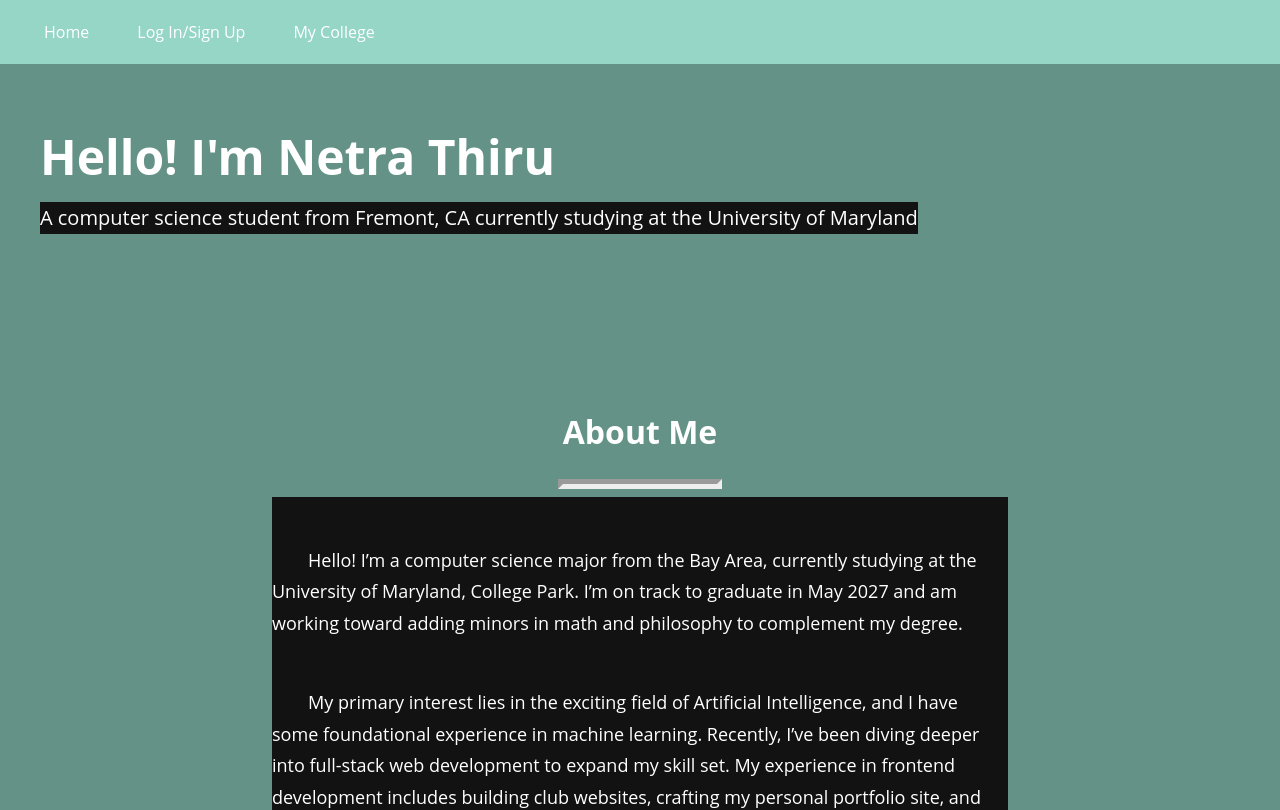
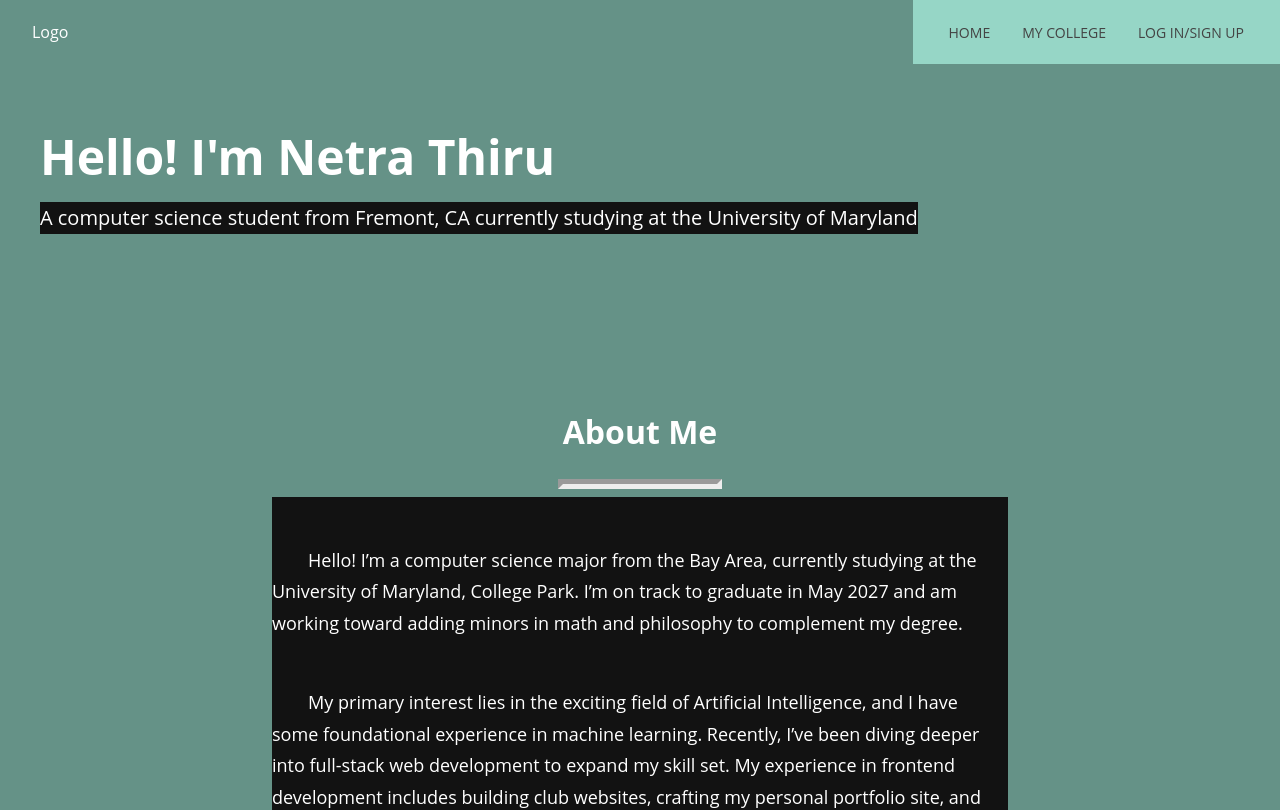
Before and after one commit to NetThi123/BitCamp2025, a React (Vite) app in the folder my-app/: page /homepage in a window 1280 px wide. Shown: the top 810 px of the page. Built offline with nearby package versions, Linux system fonts and the light colour scheme.

Commit message:
navbar to right + silly goofy anim

```diff
--- a/my-app/src/App.css
+++ b/my-app/src/App.css
@@ -46,15 +46,33 @@ h3 {
   color: #9c688a;
 }
 
+.navbar-container{
+  display: flex;
+  align-items: center;
+  justify-content: space-between;
+  flex-wrap: nowrap;
+  gap:10px;
+}
 /* Navigation Bar */
-nav {
+nav{
   position: sticky;
   top: 0;
   z-index: 1000;
   display: flex;
   justify-content: flex-start;
+  align-items: center;
   background-color: #96d6c6;
   padding: 1.25rem;
+}
+
+a {
+  color: inherit; /* Inherit color from parent */
+  text-decoration: inherit; /* Remove underline */
+}
+
+a:hover {
+  color: inherit; /* Prevent default blue hover color */
+  text-decoration: inherit;
 }
 
 nav a {
@@ -63,6 +81,52 @@ nav a {
   padding: 0 1.5rem;
   text-align: left;
 }
+
+.logo{
+  margin-left: 2rem;
+}
+
+.topnav {
+  position: relative;
+}
+
+.topnav a {
+  color: #444;
+  text-decoration: none;
+  text-transform: uppercase;
+  font-size: 14px;
+  position: relative;
+  padding: 1rem;
+  padding-bottom: 0.5rem;
+}
+
+.topnav a::before {
+  content: '';
+  display: block;
+  height: 5px;
+  background-color: #444;
+  position: absolute;
+  top: 0;
+  left: 0;
+  width: 0%;
+
+  transition: width ease-in-out 250ms;
+}
+
+.topnav a:hover::before {
+  width: 100%;
+}
+
+.topnav a:hover {
+  color: #ffffff;
+}
+
+nav .login-link{
+  margin-left: 500px;
+}
+
+
+
 
 
 
--- a/my-app/src/components/Navbar.jsx
+++ b/my-app/src/components/Navbar.jsx
@@ -3,12 +3,15 @@ import { Link } from "react-router-dom";
 
 function Navbar() {
     return (
-        <div>
+        <div className= "navbar-container">
+            <div className = "logo">
+                    <a href="/" class="logo-link">Logo</a>
+            </div>
             <nav>
                 <div className="topnav">
                     <Link to="/homepage">Home</Link>
-                    <Link to="/login">Log In/Sign Up</Link>
                     <Link to="/collegefinder">My College</Link>
+                    <Link to="/login" classNmae="login-link">Log In/Sign Up</Link>
                 </div>
             </nav>
         </div>
```
